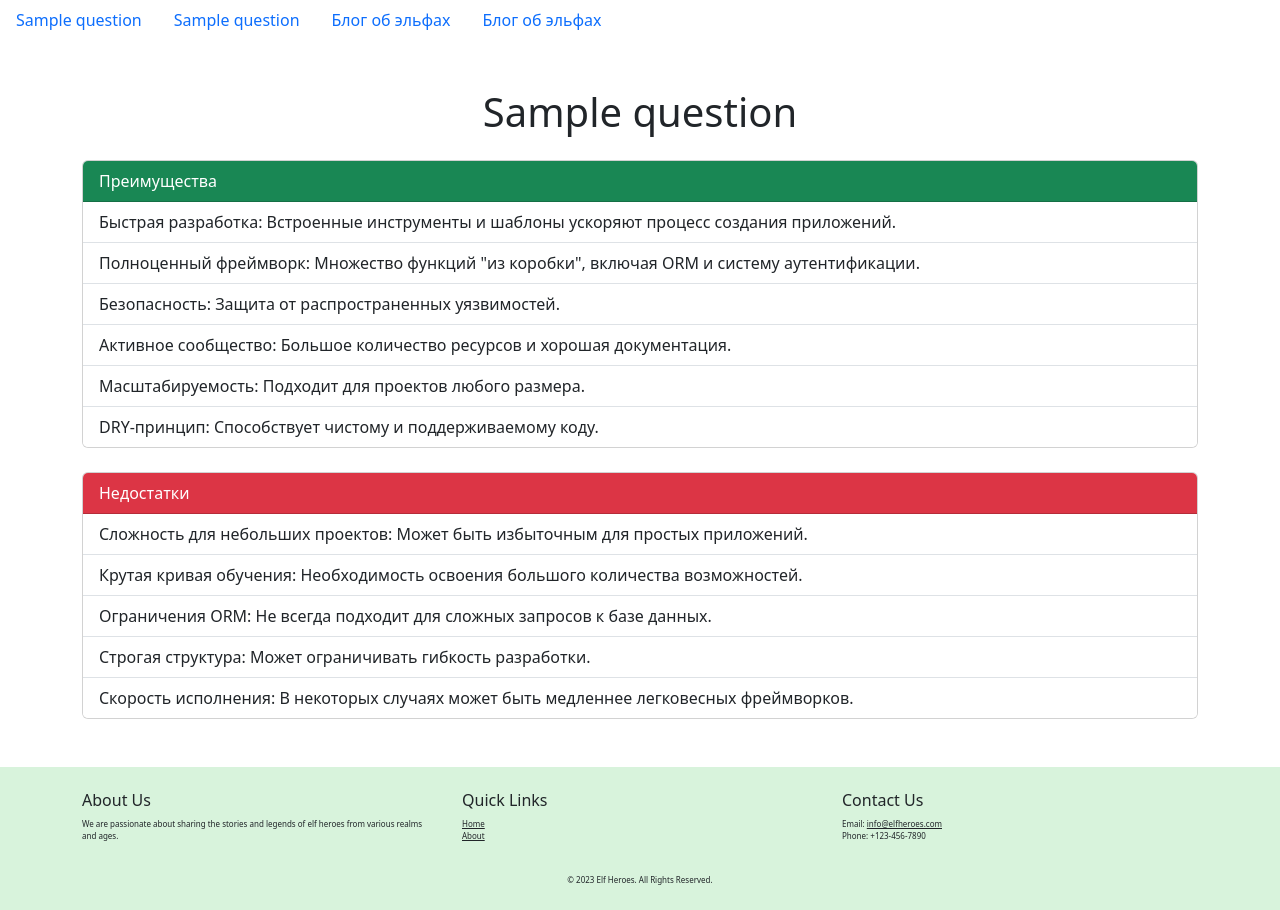
After one commit to Sophiya-ai/DJ02_Django-schemes-Jinja, a Django app: template ZeroCoder/HomeworkApp/templates/HomeworkApp/pros.html in a window 1280 px wide. The commit adds this page. Run offline with Django 5.2, Linux system fonts and the light colour scheme; the template is opened without the code that fills it: most values are stand-ins (such as "Sample title", 1, 10 or a date in 2020); parts of the project's set-up code (start-up, migrations or seed data) failed here and were passed over; some libraries are stand-ins or nearby versions.

Commit message:
pros added

```diff
--- a/ZeroCoder/HomeworkApp/templates/HomeworkApp/layout.html
+++ b/ZeroCoder/HomeworkApp/templates/HomeworkApp/layout.html
@@ -29,5 +29,6 @@
   <script src="https://code.jquery.com/jquery-3.5.1.slim.min.js"></script>
   <script src="https://cdn.jsdelivr.net/npm/@popperjs/core@2.9.3/dist/umd/popper.min.js"></script>
   <script src="https://stackpath.bootstrapcdn.com/bootstrap/4.5.2/js/bootstrap.min.js"></script>
+  <script src="https://stackpath.bootstrapcdn.com/bootstrap/4.5.2/js/bootstrap.min.js"></script>
 </body>
 </html>
--- a/ZeroCoder/HomeworkApp/templates/HomeworkApp/menu.html
+++ b/ZeroCoder/HomeworkApp/templates/HomeworkApp/menu.html
@@ -6,9 +6,10 @@
   </li>
   <li class="nav-item">
     <a class="nav-link
-      {% if active_page == 'about' %} active {% endif %}
-      " href="/about/">Блог об эльфах</a>
-  </li><li class="nav-item">
+      {% if active_page == 'pros' %} active {% endif %}
+      " href="{% url 'pros' %}">{{question}}</a>
+  </li>
+  <li class="nav-item">
     <a class="nav-link
       {% if active_page == 'about' %} active {% endif %}
       " href="/about/">Блог об эльфах</a>
--- /dev/null
+++ b/ZeroCoder/HomeworkApp/templates/HomeworkApp/pros.html
@@ -0,0 +1,39 @@
+{% extends 'HomeworkApp/layout.html' %}
+
+{% block title %}
+  <title>Преимущества и недостатки </title>
+{% endblock %}
+
+{% block content %}
+  <div class="container mt-5">
+        <h1 class="text-center mb-4">{{question}}</h1>
+
+        <div class="card mb-4">
+            <div class="card-header bg-success text-white">
+                Преимущества
+            </div>
+            <ul class="list-group list-group-flush">
+                <li class="list-group-item">Быстрая разработка: Встроенные инструменты и шаблоны ускоряют процесс создания приложений.</li>
+                <li class="list-group-item">Полноценный фреймворк: Множество функций "из коробки", включая ORM и систему аутентификации.</li>
+                <li class="list-group-item">Безопасность: Защита от распространенных уязвимостей.</li>
+                <li class="list-group-item">Активное сообщество: Большое количество ресурсов и хорошая документация.</li>
+                <li class="list-group-item">Масштабируемость: Подходит для проектов любого размера.</li>
+                <li class="list-group-item">DRY-принцип: Способствует чистому и поддерживаемому коду.</li>
+            </ul>
+        </div>
+
+    <div class="card">
+            <div class="card-header bg-danger text-white">
+                Недостатки
+            </div>
+            <ul class="list-group list-group-flush">
+                <li class="list-group-item">Сложность для небольших проектов: Может быть избыточным для простых приложений.</li>
+                <li class="list-group-item">Крутая кривая обучения: Необходимость освоения большого количества возможностей.</li>
+                <li class="list-group-item">Ограничения ORM: Не всегда подходит для сложных запросов к базе данных.</li>
+              <li class="list-group-item">Строгая структура: Может ограничивать гибкость разработки.</li>
+                <li class="list-group-item">Скорость исполнения: В некоторых случаях может быть медленнее легковесных фреймворков.</li>
+            </ul>
+    </div>
+  </div>
+
+{% endblock %}
--- a/ZeroCoder/HomeworkApp/templates/HomeworkApp/workWithStatic.html
+++ b/ZeroCoder/HomeworkApp/templates/HomeworkApp/workWithStatic.html
@@ -1,7 +1,7 @@
 {% extends 'HomeworkApp/layout.html' %}
 
 {% block title %}
-  <title>Первая страница на {{caption}}</title>
+  <title>Django и static</title>
 {% endblock %}
 
 {% block content %}
--- a/ZeroCoder/HomeworkApp/views.py
+++ b/ZeroCoder/HomeworkApp/views.py
@@ -11,7 +11,7 @@ def wStatic(request):
 
 def pros_cons(request):
     context = {
-        'question': 'Перимущества и недостатки Django',
-        'active_page': 'benefits'
+        'question': 'Прeимущества и недостатки Django',
+        'active_page': 'pros'
     }
-    return render(request, 'HomeworkApp/index.html', context)
+    return render(request, 'HomeworkApp/pros.html', context)
```
